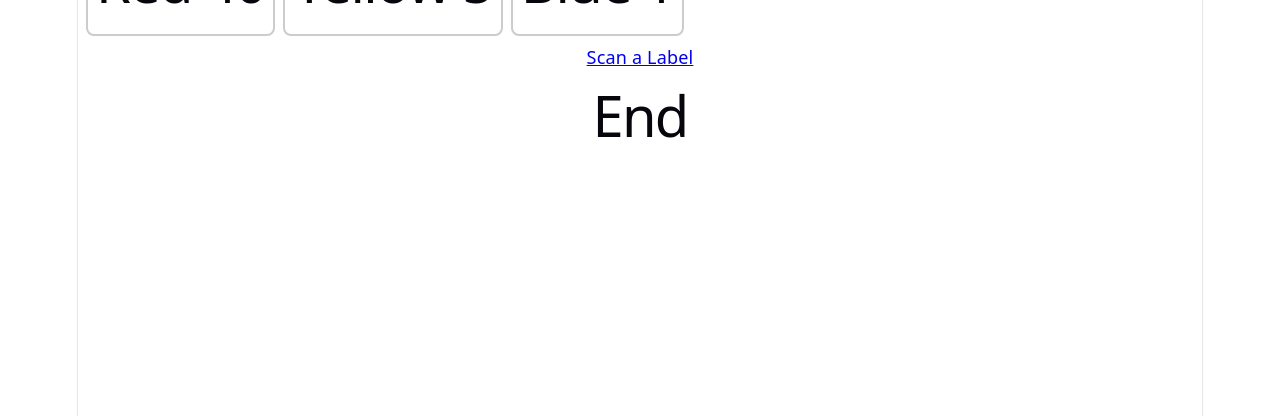
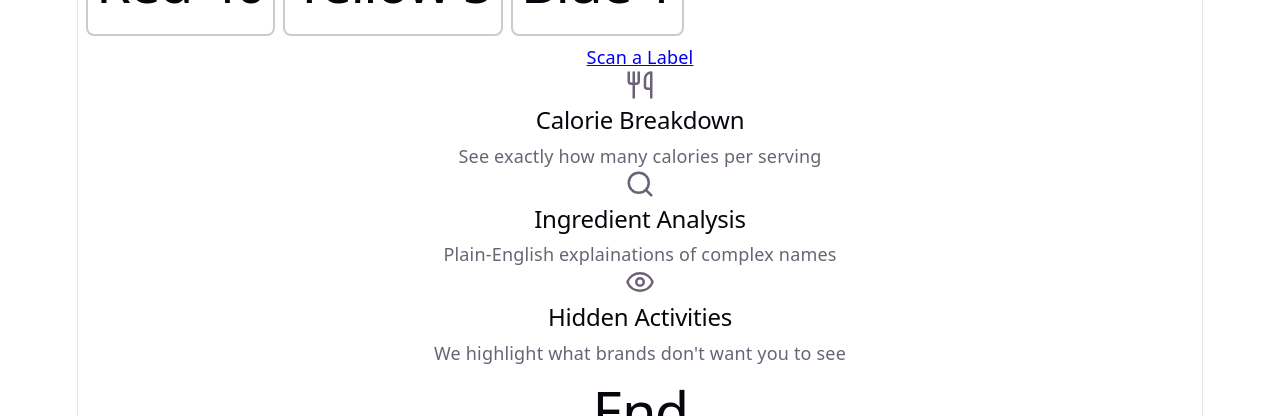
Before and after one commit to MagicBattle/hackDavis2026, a React (Vite) app in the folder hack-davis26/: page / in a window 1280 px wide. Shown: the part 198-614 px from the top of the page. Built offline with nearby package versions, Linux system fonts and the light colour scheme.

Commit message:
added card

```diff
--- a/hack-davis26/package.json
+++ b/hack-davis26/package.json
@@ -10,6 +10,7 @@
     "preview": "vite preview"
   },
   "dependencies": {
+    "lucide-react": "^1.14.0",
     "react": "^19.2.5",
     "react-dom": "^19.2.5",
     "react-router-dom": "^7.15.0",
@@ -24,6 +25,6 @@
     "eslint-plugin-react-hooks": "^7.1.1",
     "eslint-plugin-react-refresh": "^0.5.2",
     "globals": "^17.5.0",
-    "vite": "^8.0.10"
+    "vite": "^8.0.11"
   }
 }
--- /dev/null
+++ b/hack-davis26/src/Card.jsx
@@ -0,0 +1,13 @@
+function Card ({img, title, description}) {
+    return (
+        <div className="card">
+            <div className="card-img">
+                {img}
+            </div>
+            <h2>{title}</h2>
+            <p>{description}</p>
+        </div>
+    );
+}
+
+export default Card;
--- a/hack-davis26/src/Home.jsx
+++ b/hack-davis26/src/Home.jsx
@@ -1,9 +1,29 @@
+import {Utensils, Search, Eye} from "lucide-react"
 import { Link } from 'react-router-dom'
 import Header from './Header'
 import Footer from './Footer'
 import Facts from './Facts'
+import Card from './Card'
 
 function Home() {
+  const cardData = [
+    {
+      img: <Utensils size={30}/>,
+      title: "Calorie Breakdown",
+      description: "See exactly how many calories per serving"
+    },
+    {
+      img: <Search size={30}/>,
+      title: "Ingredient Analysis",
+      description: "Plain-English explainations of complex names"
+    },
+    {
+      img: <Eye size={30}/>,
+      title: "Hidden Activities",
+      description: "We highlight what brands don't want you to see"
+    }
+  ];
+
   return (
     <>
       <Header />
@@ -13,6 +33,13 @@ function Home() {
         <Facts paragraph="Blue 1" />
       </div>
       <Link to="/scan">Scan a Label</Link>
+      {cardData.map((card) => (
+      <Card
+        img={card.img}
+        title={card.title}
+        description={card.description}
+      />
+    ))}
       <Footer />
     </>
   );
```
Also changed, not shown: hack-davis26/src/requirements.txt, 1 other file (tests, documents, lock files or other folders).
